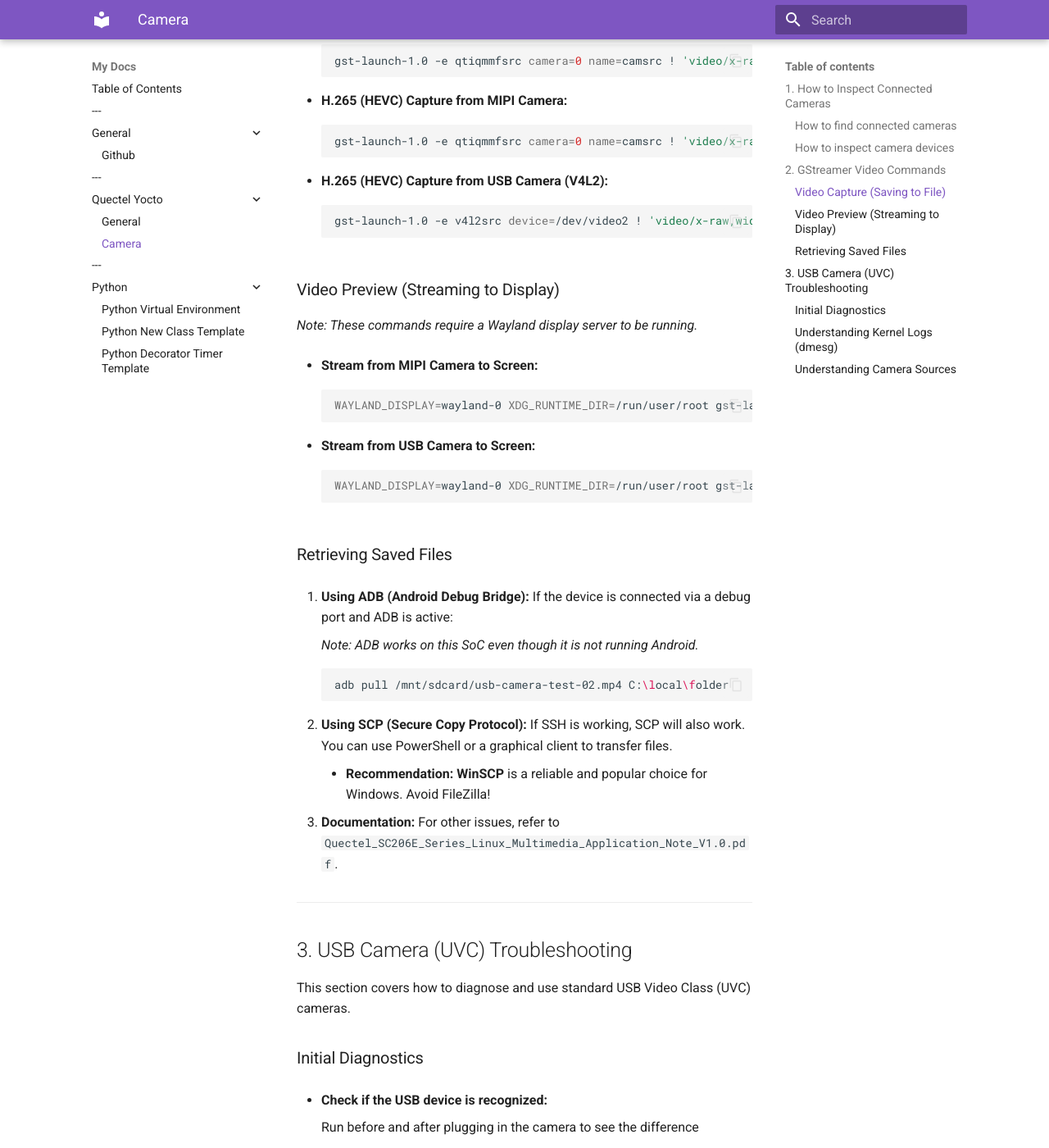
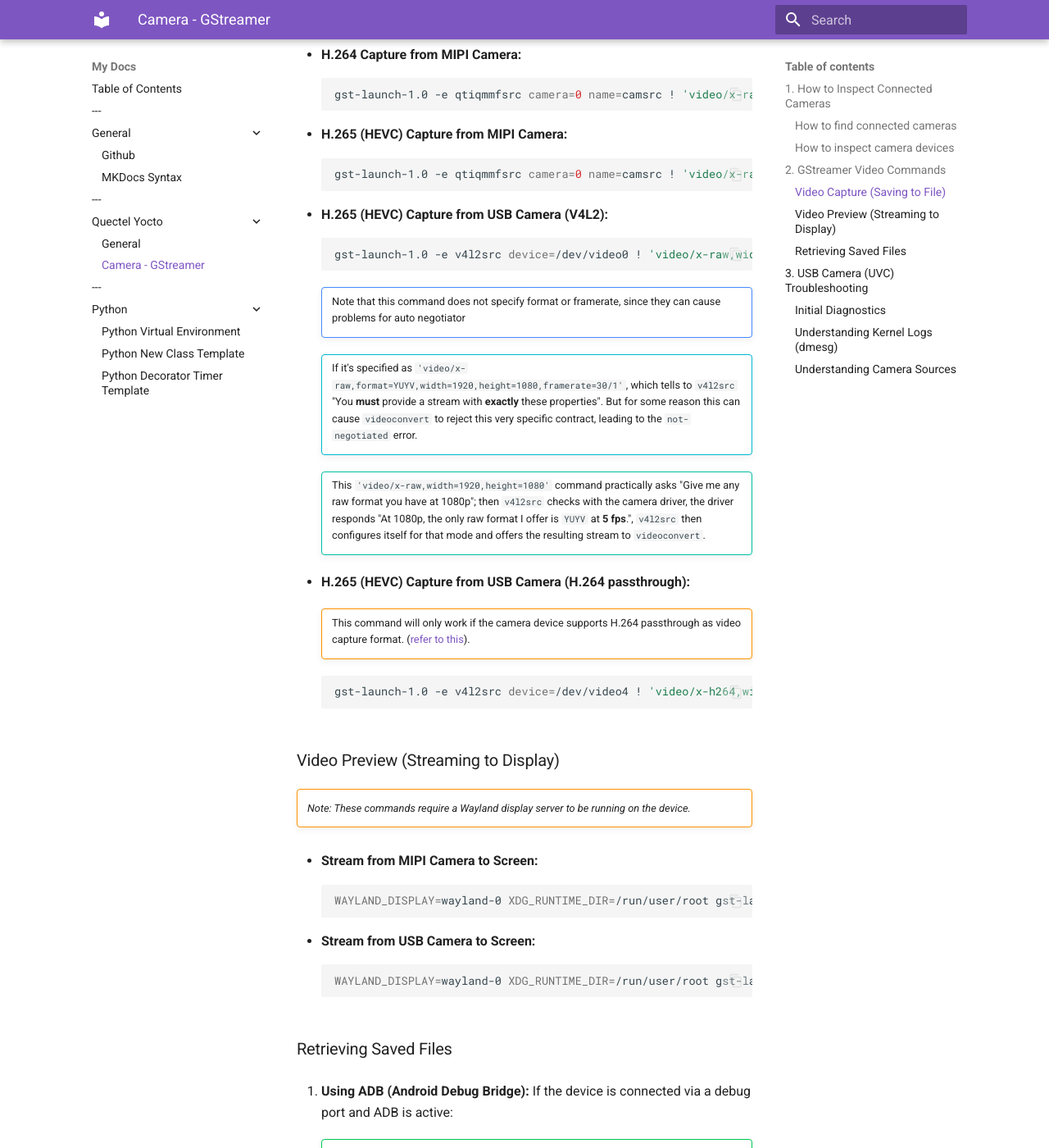
Before and after one commit to duranar/kh, an MkDocs documentation site: the page built from docs/SC206E_GStreamer_Commands.md, in a window 1280 px wide and 1400 px high, scrolled down 3467 px. Shown: the whole window at 82% size. Built offline with MkDocs 1.6.1 and Material for MkDocs 9.7.7, drawn with Linux system fonts in a browser that asks for light colours; some of the changed text lies outside the part shown.

Commit message:
Improved camera document

````diff
--- a/docs/SC206E_GStreamer_Commands.md
+++ b/docs/SC206E_GStreamer_Commands.md
@@ -19,6 +19,52 @@
     Modern UVC cameras often expose multiple interfaces. Typically:
     1.  **Video Capture Node:** (`/dev/video0`) The primary interface that provides the actual video stream.
     2.  **Metadata Node:** (`/dev/video1`) A secondary interface for camera controls, sensor data, etc.
+
+  * **List supported formats, resolutions, and frame rates:**
+    This command is crucial for building a correct GStreamer pipeline, as it tells you exactly what the camera can output.
+
+    ```bash
+    v4l2-ctl --device /dev/video0 --list-formats-ext
+    ```
+
+    ```text hl_lines="3 4 5 6 7 8 9 25 28 29" title="aa"
+	ioctl: VIDIOC_ENUM_FMT
+			Type: Video Capture
+			[0]: 'MJPG' (Motion-JPEG, compressed)
+					Size: Discrete 1920x1080
+							Interval: Discrete 0.033s (30.000 fps)
+							Interval: Discrete 0.040s (25.000 fps)
+							Interval: Discrete 0.050s (20.000 fps)
+							Interval: Discrete 0.067s (15.000 fps)
+							Interval: Discrete 0.100s (10.000 fps)
+					Size: Discrete 1280x720
+							Interval: Discrete 0.033s (30.000 fps)
+							Interval: Discrete 0.040s (25.000 fps)
+							Interval: Discrete 0.050s (20.000 fps)
+							Interval: Discrete 0.067s (15.000 fps)
+							Interval: Discrete 0.100s (10.000 fps)
+					Size: Discrete 1024x576
+							Interval: Discrete 0.033s (30.000 fps)
+							Interval: Discrete 0.050s (20.000 fps)
+							Interval: Discrete 0.067s (15.000 fps)
+							Interval: Discrete 0.100s (10.000 fps)
+							Interval: Discrete 0.200s (5.000 fps)
+					...
+					...
+					...
+			[1]: 'YUYV' (YUYV 4:2:2)
+					Size: Discrete 1280x720
+							Interval: Discrete 0.100s (10.000 fps)
+					Size: Discrete 1920x1080
+							Interval: Discrete 0.200s (5.000 fps)
+					Size: Discrete 1024x576
+							Interval: Discrete 0.100s (10.000 fps)
+							Interval: Discrete 0.200s (5.000 fps)
+					...
+					...
+					...
+    ```
+
 
   * **Get all information about a device node:**
     The output clearly shows which node is for `Video Capture` and which is for `Metadata Capture`.
@@ -105,50 +151,6 @@
 	         exposure_auto_priority 0x009a0903 (bool)   : default=0 value=1
     ```
 
-  * **List supported formats, resolutions, and frame rates:**
-    This command is crucial for building a correct GStreamer pipeline, as it tells you exactly what the camera can output.
-
-    ```bash
-    v4l2-ctl --device /dev/video0 --list-formats-ext
-    ```
-
-    ```text
-	ioctl: VIDIOC_ENUM_FMT
-			Type: Video Capture
-			[0]: 'MJPG' (Motion-JPEG, compressed)
-					Size: Discrete 1920x1080
-							Interval: Discrete 0.033s (30.000 fps)
-							Interval: Discrete 0.040s (25.000 fps)
-							Interval: Discrete 0.050s (20.000 fps)
-							Interval: Discrete 0.067s (15.000 fps)
-							Interval: Discrete 0.100s (10.000 fps)
-					Size: Discrete 1280x720
-							Interval: Discrete 0.033s (30.000 fps)
-							Interval: Discrete 0.040s (25.000 fps)
-							Interval: Discrete 0.050s (20.000 fps)
-							Interval: Discrete 0.067s (15.000 fps)
-							Interval: Discrete 0.100s (10.000 fps)
-					Size: Discrete 1024x576
-							Interval: Discrete 0.033s (30.000 fps)
-							Interval: Discrete 0.050s (20.000 fps)
-							Interval: Discrete 0.067s (15.000 fps)
-							Interval: Discrete 0.100s (10.000 fps)
-							Interval: Discrete 0.200s (5.000 fps)
-					...
-					...
-					...
-			[1]: 'YUYV' (YUYV 4:2:2)
-					Size: Discrete 1280x720
-							Interval: Discrete 0.100s (10.000 fps)
-					Size: Discrete 1920x1080
-							Interval: Discrete 0.200s (5.000 fps)
-					Size: Discrete 1024x576
-							Interval: Discrete 0.100s (10.000 fps)
-							Interval: Discrete 0.200s (5.000 fps)
-					...
-					...
-					...
-    ```
 
 
 
@@ -174,12 +176,35 @@
   * **H.265 (HEVC) Capture from USB Camera (V4L2):**
 
     ```bash
-    gst-launch-1.0 -e v4l2src device=/dev/video2 ! 'video/x-raw,width=1280,height=720' ! videoconvert ! qtic2venc ! 'video/x-h265' ! h265parse ! mp4mux ! filesink location=/mnt/sdcard/usb-camera-test-03.mp4
+    gst-launch-1.0 -e v4l2src device=/dev/video0 ! 'video/x-raw,width=1920,height=1080' ! videoconvert ! qtic2venc ! 'video/x-h265' ! h265parse ! mp4mux ! filesink location=/mnt/sdcard/usb-camera-test-03.mp4
     ```
+	!!! note ""
+		Note that this command does not specify format or framerate, since they can cause problems for auto negotiator
+	!!! info ""
+		If it's specified as `'video/x-raw,format=YUYV,width=1920,height=1080,framerate=30/1'`, which tells to `v4l2src` "You **must** provide a stream with **exactly** these properties". But for some reason this can cause `videoconvert`  to reject this very specific contract, leading to the `not-negotiated` error.
+	!!! tip ""
+		This `'video/x-raw,width=1920,height=1080'` command practically asks "Give me any raw format you have at 1080p"; then `v4l2src` checks with the camera driver, the driver responds "At 1080p, the only raw format I offer is `YUYV` at **5 fps**.", `v4l2src` then configures itself for that mode and offers the resulting stream to `videoconvert`.
+
+
+  * **H.265 (HEVC) Capture from USB Camera (H.264 passthrough):**
+
+	!!! warning ""
+		This command will only work if the camera device supports H.264 passthrough as video capture format. ([refer to this](#how-to-inspect-camera-devices)).
+
+
+
+	```bash
+	gst-launch-1.0 -e v4l2src device=/dev/video4 ! 'video/x-h264,width=1920,height=1080,framerate=30/1' ! h264parse ! mp4mux ! filesink location=/path/to/video.mp4
+	```
+
+
+
 
 ### Video Preview (Streaming to Display)
 
-*Note: These commands require a Wayland display server to be running.*
+
+!!! warning ""
+	*Note: These commands require a Wayland display server to be running on the device.*
 
   * **Stream from MIPI Camera to Screen:**
 
@@ -197,15 +222,19 @@
 
 1.  **Using ADB (Android Debug Bridge):** If the device is connected via a debug port and ADB is active:
 
-	*Note: ADB works on this SoC even though it is not running Android.*
+	!!! success ""
+		ADB works on this SoC even though it is not running Android.
 
-    ```bash
-    adb pull /mnt/sdcard/usb-camera-test-02.mp4 C:\local\folder
-    ```
+	```bash
+	adb pull /mnt/sdcard/usb-camera-test-02.mp4 C:\local\folder
+	```
 
 2.  **Using SCP (Secure Copy Protocol):** If SSH is working, SCP will also work. You can use PowerShell or a graphical client to transfer files.
 
-      * **Recommendation:** **WinSCP** is a reliable and popular choice for Windows. Avoid FileZilla!
+	!!! success "**Recommendation: WinSCP** "
+		* **WinSCP** is a reliable choice for Windows with many features.
+		!!! failure ""
+			  Avoid FileZilla!
 
 
   * **Documentation:** For other issues, refer to `Quectel_SC206E_Series_Linux_Multimedia_Application_Note_V1.0.pdf`.
--- a/mkdocs.yml
+++ b/mkdocs.yml
@@ -24,10 +24,11 @@
   - '---': []
   - General:
     - Github: gits.md
+    - MKDocs Syntax: MKDocs.md
   - '---': []
   - Quectel Yocto:
     - General: SC206E_General_Notes.md
-    - Camera: SC206E_GStreamer_Commands.md
+    - Camera - GStreamer: SC206E_GStreamer_Commands.md
   - '---': []
   - Python:
     - 'Python Virtual Environment': py-venv.md
````
Also changed, not shown: other parts of docs/SC206E_GStreamer_Commands.md (+1 -1 lines).
